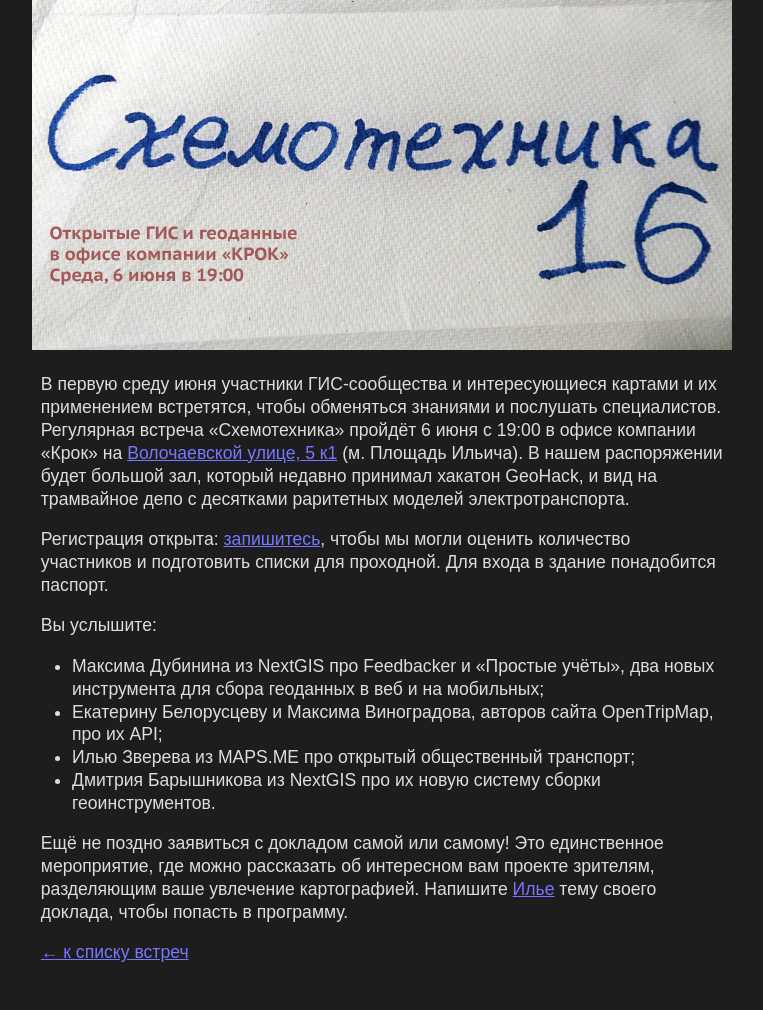
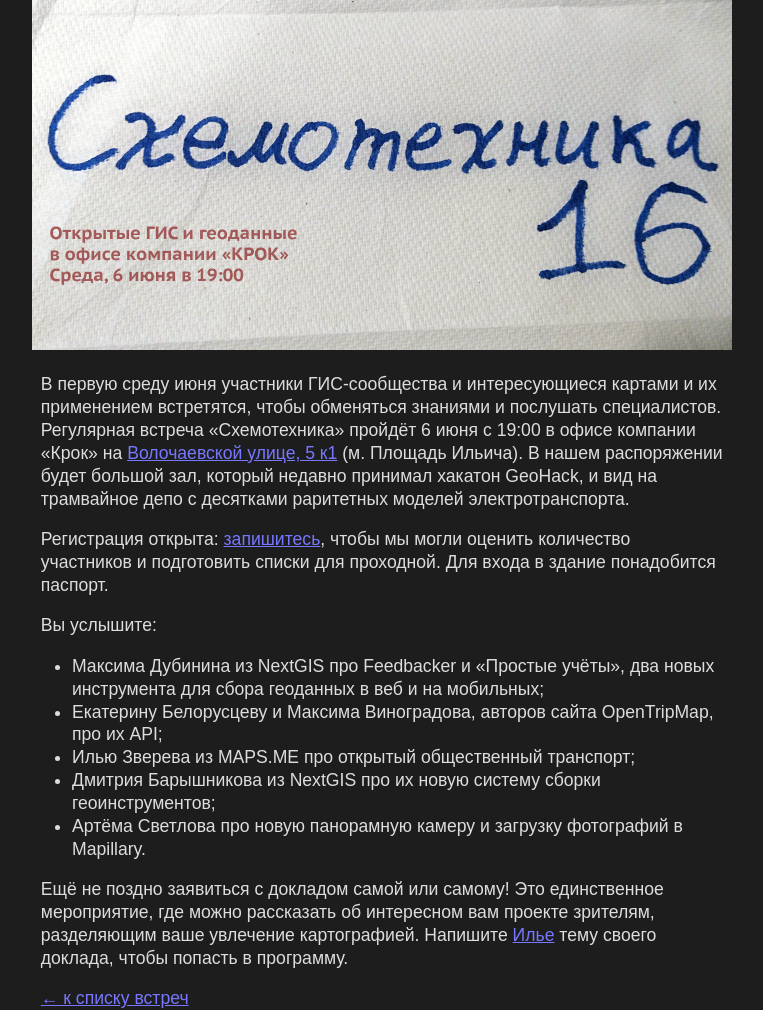
Before and after one commit to Zverik/schemotechnika, a Jekyll site: the page built from _posts/2018-05-22-schemo16.md, in a window 1280 px wide. Shown: the whole page, without its empty margins (258-1021 px from the left). Built offline with Jekyll 4.4.1, drawn with Linux system fonts in a browser that asks for light colours; before the commit the page ends 964 px from its top, so only the background shows below that.

Commit message:
Artem's talk

```diff
--- a/_posts/2018-05-22-schemo16.md
+++ b/_posts/2018-05-22-schemo16.md
@@ -19,7 +19,8 @@ image: schemo16.jpg
 * Максима Дубинина из NextGIS про Feedbacker и «Простые учёты», два новых инструмента для сбора геоданных в веб и на мобильных;
 * Екатерину Белорусцеву и Максима Виноградова, авторов сайта OpenTripMap, про их API;
 * Илью Зверева из MAPS.ME про открытый общественный транспорт;
-* Дмитрия Барышникова из NextGIS про их новую систему сборки геоинструментов.
+* Дмитрия Барышникова из NextGIS про их новую систему сборки геоинструментов;
+* Артёма Светлова про новую панорамную камеру и загрузку фотографий в Mapillary.
 
 Ещё не поздно заявиться с докладом самой или самому! Это единственное мероприятие, где можно рассказать об
 интересном вам проекте зрителям, разделяющим ваше увлечение картографией. Напишите [Илье](mailto:ilya@zverev.info)
```
